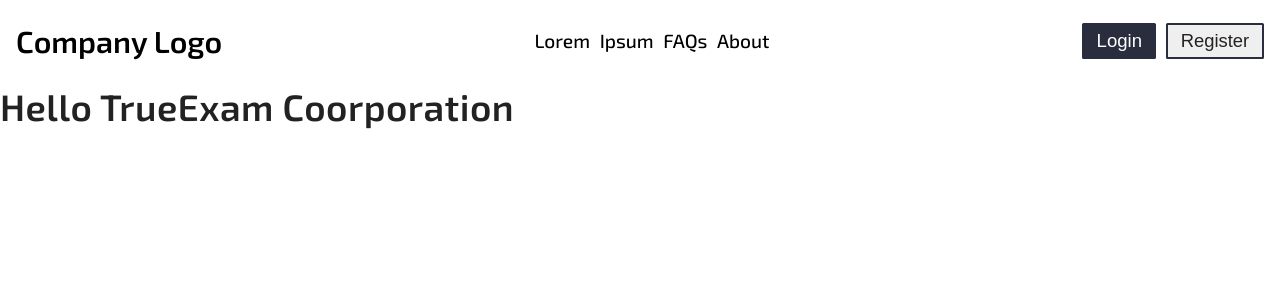
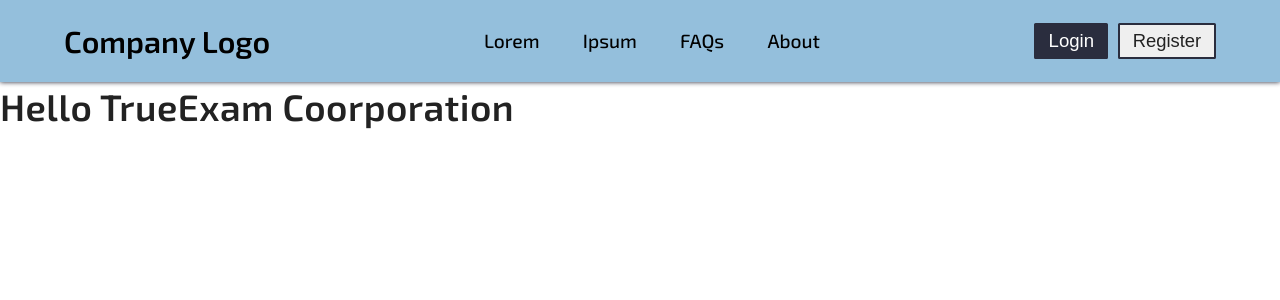
Before and after one commit to soorajarsn/True-exam, a React (Vite) app: page / in a window 1280 px wide. Shown: the top 300 px of the page. Built offline with nearby package versions, Linux system fonts and the light colour scheme.

Commit message:
update nav-items to expand 33% of total width

```diff
--- a/src/components/Navbar.js
+++ b/src/components/Navbar.js
@@ -5,14 +5,14 @@ function Navbar() {
   console.log(Link);
   return (
     <React.Fragment>
-      <div className="container">
-        <nav>
+      <div className="container nav-container">
+        <nav className="limit-width">
           <ul className="flex justify-space-between">
             <li className="logo-container">
               <Link to="/"><h3 className="smaller">Company Logo</h3></Link>
             </li>
-            <li className="sm-hidden md-visible nav-items-container">
-              <ul className="nav-items flex larger-font">
+            <li className="sm-hidden lg-visible nav-items-container">
+              <ul className="nav-items flex larger-font full-width justify-space-between">
                   <li className="sm-margin-left sm-margin-right">
                       <Link to="/">Lorem</Link>
                   </li>
```
